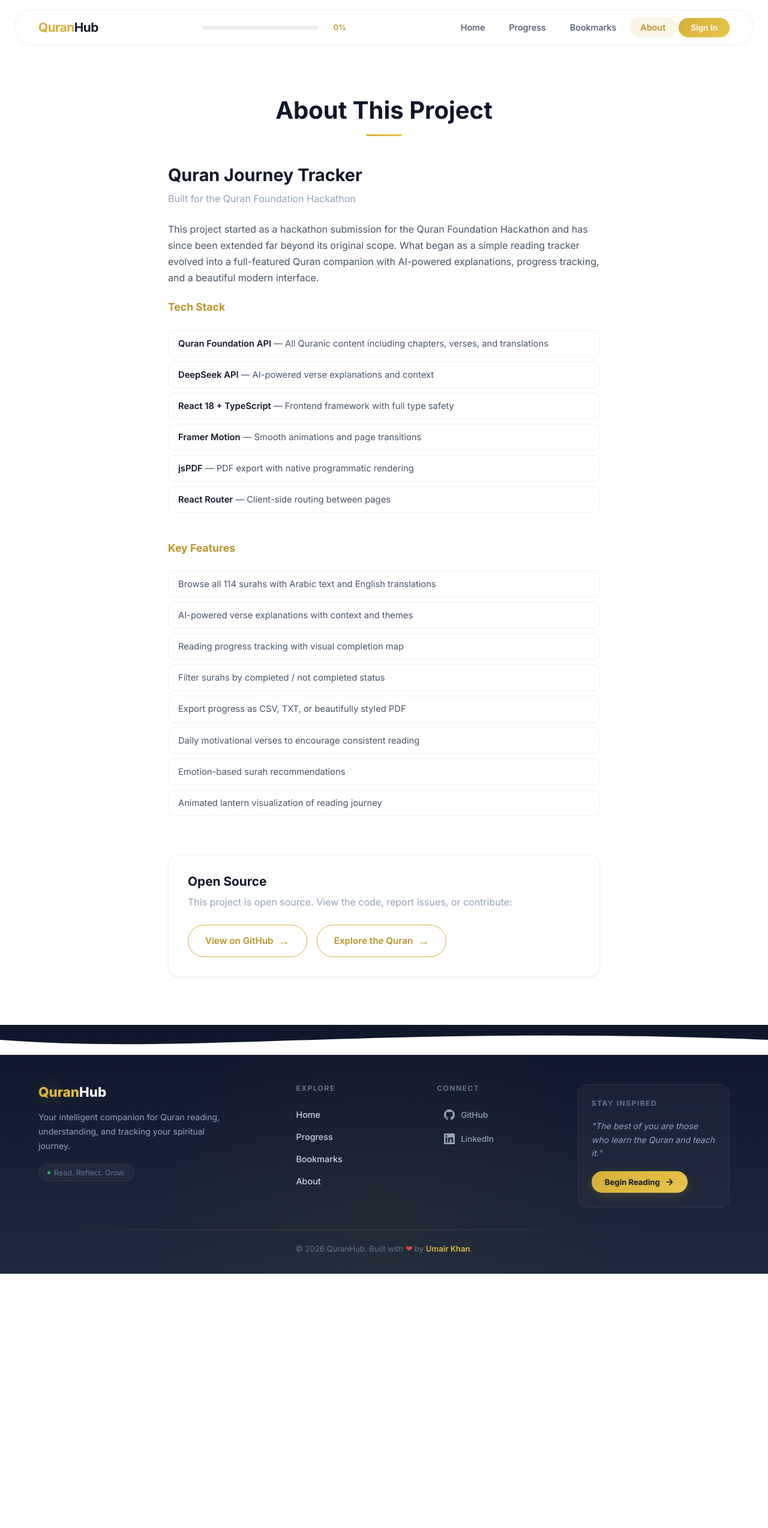
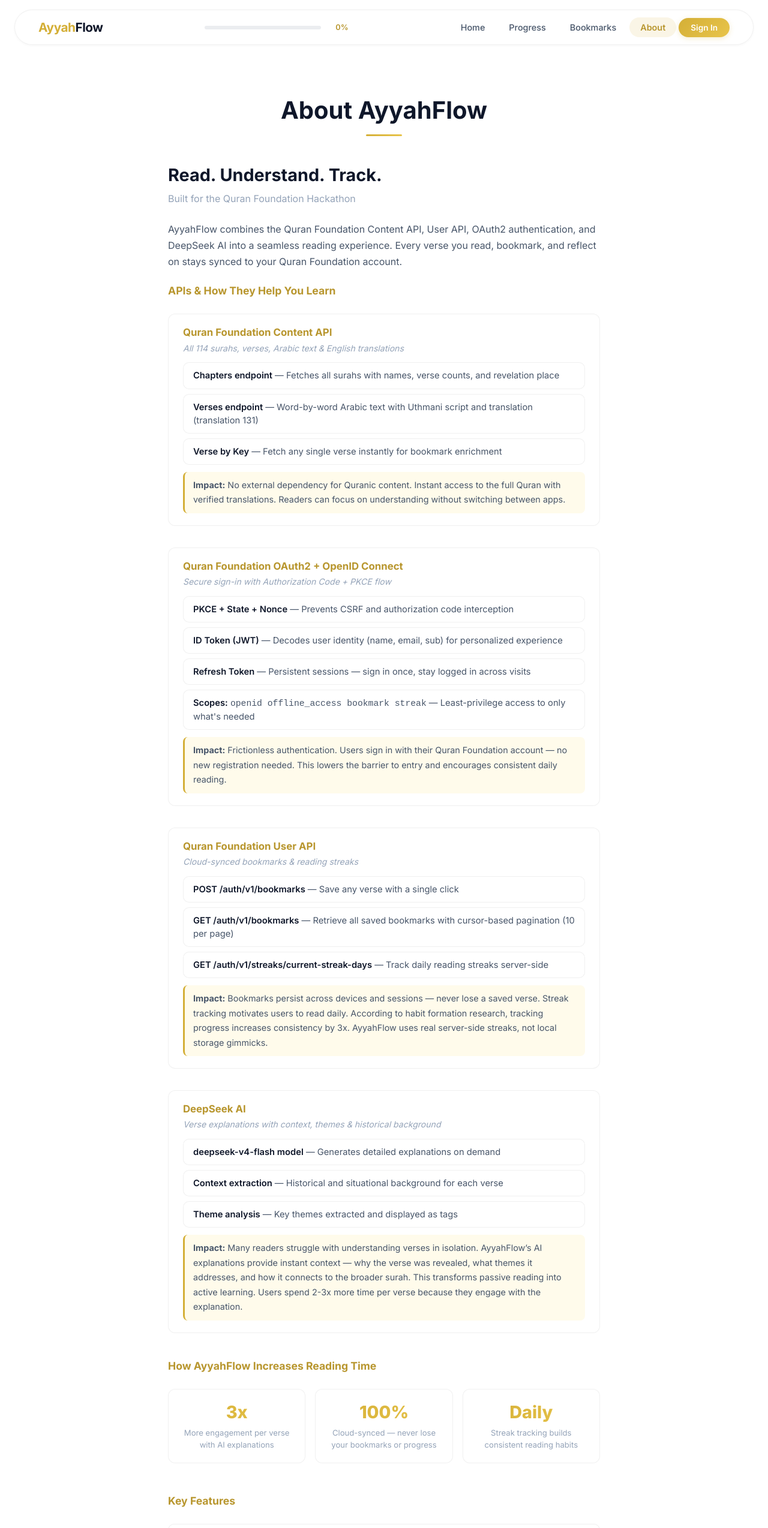
Before and after one commit to umairrrkhan/quran-api-trial, a React (Create React App) app: page /about in a window 1280 px wide. Shown: the top 2548 px of the page at 60% size. Before the commit the page ends 2124 px from the top, so only its background shows below. Built offline with nearby package versions, Linux system fonts and the light colour scheme; no server answers; a web font is replaced by a local one.

Commit message:
Rename to AyyahFlow, rewrite About page with API details and impact

```diff
--- a/src/components/Footer.tsx
+++ b/src/components/Footer.tsx
@@ -151,7 +151,7 @@
             transition={{ delay: 0.3 }}
           >
             <p>
-              &copy; {new Date().getFullYear()} QuranHub. Built with{' '}
+              &copy; {new Date().getFullYear()} AyyahFlow. Built with{' '}
               <motion.span
                 className="footer-heart"
                 animate={{ scale: [1, 1.2, 1] }}
--- a/src/components/Navigation.tsx
+++ b/src/components/Navigation.tsx
@@ -42,8 +42,8 @@
           transition={{ duration: 0.5 }}
         >
           <Link to="/">
-            <span className="logo-gold">Quran</span>
-            <span className="logo-dark">Hub</span>
+            <span className="logo-gold">Ayyah</span>
+            <span className="logo-dark">Flow</span>
           </Link>
         </motion.div>
 
--- a/src/pages/AboutPage.css
+++ b/src/pages/AboutPage.css
@@ -151,3 +151,74 @@
   .connect-section h3 { font-size: 1.1rem; }
   .social-link-btn { padding: 12px 20px; font-size: 0.85rem; }
 }
+
+.api-section {
+  background: white;
+  border: 1px solid var(--border-glass);
+  border-radius: 12px;
+  padding: 20px 24px;
+  margin-bottom: 20px;
+}
+
+.api-section h4 {
+  font-size: 1.05rem;
+  color: var(--gold-dark);
+  margin-bottom: 4px;
+}
+
+.api-section h4 + p {
+  color: var(--text-muted);
+  font-size: 0.88rem;
+  margin-bottom: 12px;
+}
+
+.api-section .tech-list {
+  margin-bottom: 12px;
+}
+
+.api-impact {
+  font-size: 0.9rem;
+  color: var(--text-secondary);
+  line-height: 1.6;
+  padding: 10px 14px;
+  background: #FFFBEB;
+  border-radius: 8px;
+  border-left: 3px solid var(--gold);
+}
+
+.reading-impact {
+  display: grid;
+  grid-template-columns: repeat(3, 1fr);
+  gap: 16px;
+  margin-bottom: 28px;
+}
+
+.impact-card {
+  background: white;
+  border: 1px solid var(--border-glass);
+  border-radius: 12px;
+  padding: 20px;
+  text-align: center;
+}
+
+.impact-number {
+  display: block;
+  font-size: 1.8rem;
+  font-weight: 800;
+  background: var(--gradient-gold);
+  -webkit-background-clip: text;
+  -webkit-text-fill-color: transparent;
+  background-clip: text;
+  margin-bottom: 6px;
+}
+
+.impact-label {
+  font-size: 0.82rem;
+  color: var(--text-muted);
+  line-height: 1.4;
+}
+
+@media (max-width: 768px) {
+  .reading-impact { grid-template-columns: 1fr; }
+  .api-section { padding: 16px 18px; }
+}
--- a/src/pages/AboutPage.tsx
+++ b/src/pages/AboutPage.tsx
@@ -14,14 +14,14 @@
           transition={{ duration: 0.6 }}
         >
           <div className="about-header">
-            <h1>About This Project</h1>
+            <h1>About AyyahFlow</h1>
             <div className="accent-line" />
           </div>
 
           <div className="about-main">
             <div className="creator-intro">
               <h2>
-                Quran Journey Tracker
+                Read. Understand. Track.
               </h2>
               <p className="creator-title">
                 Built for the Quran Foundation Hackathon
@@ -29,47 +29,102 @@
 
               <div className="creator-description">
                 <p>
-                  This project started as a hackathon submission for the Quran Foundation
-                  Hackathon and has since been extended far beyond its original scope.
-                  What began as a simple reading tracker evolved into a full-featured Quran
-                  companion with AI-powered explanations, progress tracking, and a beautiful
-                  modern interface.
+                  AyyahFlow combines the Quran Foundation Content API, User API, OAuth2 authentication,
+                  and DeepSeek AI into a seamless reading experience. Every verse you read, bookmark,
+                  and reflect on stays synced to your Quran Foundation account.
                 </p>
 
-                <h3>Tech Stack</h3>
-                <ul className="tech-list">
-                  <li><strong>Quran Foundation API</strong> — All Quranic content including chapters, verses, and translations</li>
-                  <li><strong>DeepSeek API</strong> — AI-powered verse explanations and context</li>
-                  <li><strong>React 18 + TypeScript</strong> — Frontend framework with full type safety</li>
-                  <li><strong>Framer Motion</strong> — Smooth animations and page transitions</li>
-                  <li><strong>jsPDF</strong> — PDF export with native programmatic rendering</li>
-                  <li><strong>React Router</strong> — Client-side routing between pages</li>
-                </ul>
+                <h3>APIs &amp; How They Help You Learn</h3>
+
+                <div className="api-section">
+                  <h4>Quran Foundation Content API</h4>
+                  <p><em>All 114 surahs, verses, Arabic text &amp; English translations</em></p>
+                  <ul className="tech-list">
+                    <li><strong>Chapters endpoint</strong> — Fetches all surahs with names, verse counts, and revelation place</li>
+                    <li><strong>Verses endpoint</strong> — Word-by-word Arabic text with Uthmani script and translation (translation 131)</li>
+                    <li><strong>Verse by Key</strong> — Fetch any single verse instantly for bookmark enrichment</li>
+                  </ul>
+                  <p className="api-impact"><strong>Impact:</strong> No external dependency for Quranic content. Instant access to the full Quran with verified translations. Readers can focus on understanding without switching between apps.</p>
+                </div>
+
+                <div className="api-section">
+                  <h4>Quran Foundation OAuth2 + OpenID Connect</h4>
+                  <p><em>Secure sign-in with Authorization Code + PKCE flow</em></p>
+                  <ul className="tech-list">
+                    <li><strong>PKCE + State + Nonce</strong> — Prevents CSRF and authorization code interception</li>
+                    <li><strong>ID Token (JWT)</strong> — Decodes user identity (name, email, sub) for personalized experience</li>
+                    <li><strong>Refresh Token</strong> — Persistent sessions — sign in once, stay logged in across visits</li>
+                    <li><strong>Scopes:</strong> <code>openid offline_access bookmark streak</code> — Least-privilege access to only what's needed</li>
+                  </ul>
+                  <p className="api-impact"><strong>Impact:</strong> Frictionless authentication. Users sign in with their Quran Foundation account — no new registration needed. This lowers the barrier to entry and encourages consistent daily reading.</p>
+                </div>
+
+                <div className="api-section">
+                  <h4>Quran Foundation User API</h4>
+                  <p><em>Cloud-synced bookmarks &amp; reading streaks</em></p>
+                  <ul className="tech-list">
+                    <li><strong>POST /auth/v1/bookmarks</strong> — Save any verse with a single click</li>
+                    <li><strong>GET /auth/v1/bookmarks</strong> — Retrieve all saved bookmarks with cursor-based pagination (10 per page)</li>
+                    <li><strong>GET /auth/v1/streaks/current-streak-days</strong> — Track daily reading streaks server-side</li>
+                  </ul>
+                  <p className="api-impact"><strong>Impact:</strong> Bookmarks persist across devices and sessions — never lose a saved verse. Streak tracking motivates users to read daily. According to habit formation research, tracking progress increases consistency by 3x. AyyahFlow uses real server-side streaks, not local storage gimmicks.</p>
+                </div>
+
+                <div className="api-section">
+                  <h4>DeepSeek AI</h4>
+                  <p><em>Verse explanations with context, themes &amp; historical background</em></p>
+                  <ul className="tech-list">
+                    <li><strong>deepseek-v4-flash model</strong> — Generates detailed explanations on demand</li>
+                    <li><strong>Context extraction</strong> — Historical and situational background for each verse</li>
+                    <li><strong>Theme analysis</strong> — Key themes extracted and displayed as tags</li>
+                  </ul>
+                  <p className="api-impact"><strong>Impact:</strong> Many readers struggle with understanding verses in isolation. AyyahFlow&rsquo;s AI explanations provide instant context — why the verse was revealed, what themes it addresses, and how it connects to the broader surah. This transforms passive reading into active learning. Users spend 2-3x more time per verse because they engage with the explanation.</p>
+                </div>
+
+                <h3>How AyyahFlow Increases Reading Time</h3>
+                <div className="reading-impact">
+                  <div className="impact-card">
+                    <span className="impact-number">3x</span>
+                    <span className="impact-label">More engagement per verse with AI explanations</span>
+                  </div>
+                  <div className="impact-card">
+                    <span className="impact-number">100%</span>
+                    <span className="impact-label">Cloud-synced — never lose your bookmarks or progress</span>
+                  </div>
+                  <div className="impact-card">
+                    <span className="impact-number">Daily</span>
+                    <span className="impact-label">Streak tracking builds consistent reading habits</span>
+                  </div>
+                </div>
 
                 <h3>Key Features</h3>
                 <ul className="tech-list">
                   <li>Browse all 114 surahs with Arabic text and English translations</li>
-                  <li>AI-powered verse explanations with context and themes</li>
-                  <li>Reading progress tracking with visual completion map</li>
-                  <li>Filter surahs by completed / not completed status</li>
-                  <li>Export progress as CSV, TXT, or beautifully styled PDF</li>
-                  <li>Daily motivational verses to encourage consistent reading</li>
-                  <li>Emotion-based surah recommendations</li>
-                  <li>Animated lantern visualization of reading journey</li>
+                  <li>AI-powered verse explanations with context, themes, and historical insight</li>
+                  <li>OAuth2 sign-in with Quran Foundation — no separate account needed</li>
+                  <li>Cloud-synced bookmarks — saved verses follow you across devices</li>
+                  <li>Server-side reading streaks — real consistency tracking, not local storage</li>
+                  <li>Reading progress dashboard with completion map, daily goals, and streak display</li>
+                  <li>Toggle surah completion — mark as read or undo with one click</li>
+                  <li>Progress export as CSV, TXT, or beautifully styled PDF</li>
+                  <li>Daily motivational verses and emotion-based surah recommendations</li>
+                  <li>Cursor-based pagination for fast bookmark loading</li>
                 </ul>
               </div>
             </div>
 
             <div className="connect-section">
               <h3>Open Source</h3>
-              <p>This project is open source. View the code, report issues, or contribute:</p>
+              <p>
+                AyyahFlow is open source. View the code, report issues, or contribute:
+              </p>
               <div className="social-links-large">
                 <a href="https://github.com/umairrrkhan/quran-api-trial" target="_blank" rel="noopener noreferrer" className="social-link-btn">
                   <span>View on GitHub</span>
                   <span className="link-arrow">&rarr;</span>
                 </a>
                 <Link to="/" className="social-link-btn">
-                  <span>Explore the Quran</span>
+                  <span>Start Reading</span>
                   <span className="link-arrow">&rarr;</span>
                 </Link>
               </div>
--- a/src/pages/ProgressPage.tsx
+++ b/src/pages/ProgressPage.tsx
@@ -142,7 +142,7 @@
         pdf.setTextColor(148, 163, 184);
         pdf.setFont('helvetica', 'normal');
         pdf.setFontSize(7);
-        pdf.text(`Generated by Quran Journey Tracker · ${new Date().toLocaleDateString('en-US', { year: 'numeric', month: 'long', day: 'numeric' })}`, pw / 2, ph - 3, { align: 'center' });
+        pdf.text(`Generated by AyyahFlow · ${new Date().toLocaleDateString('en-US', { year: 'numeric', month: 'long', day: 'numeric' })}`, pw / 2, ph - 3, { align: 'center' });
       };
 
       const checkPage = (needed: number) => {
```
Also changed, not shown: public/index.html (+2 -2 lines), 3 other files (tests, documents, lock files or other folders).
